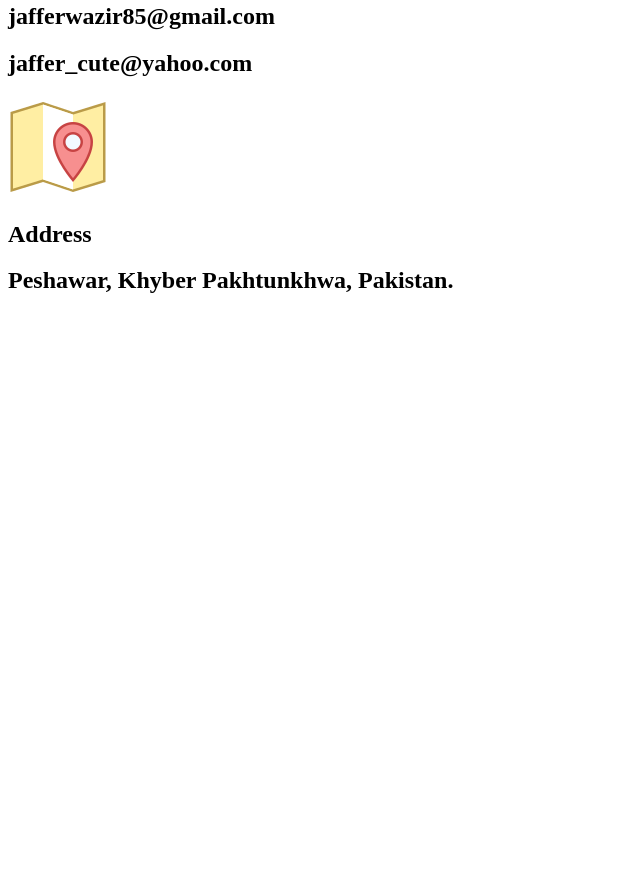
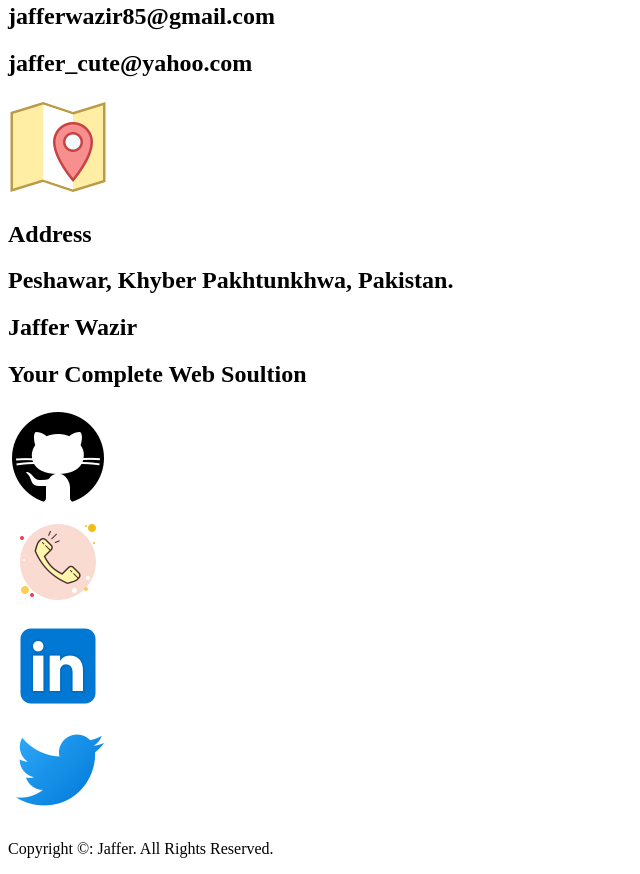
Before and after one commit to Jafferwazir/portfolio-website, a plain HTML site: page index.html in a window 1280 px wide. Shown: the part 8087-8961 px from the top of the page, without its empty margins (0-640 px from the left). Before the commit the page ends 8401 px from the top, so only its background shows below. Drawn offline with Linux system fonts and the light colour scheme.

Commit message:
added footer section

```diff
--- a/index.html
+++ b/index.html
@@ -275,6 +275,39 @@
 
 <!-- Footer Section Start -->
 
+<section class="footer">
+    <div class="footer container"></div>
+    <div class="brand">
+        <h1><span>J</span>affer <span>W</span>azir</h1>
+        <h2>Your Complete Web Soultion</h2>
+        <div class="social-icons">
+
+            <!-- GitHub Link -->
+            <div class="social-item">
+                <a href="https://github.com/Jafferwazir"><img src="./assets/icons/github.png" ></a>
+            </div>
+
+            <!-- Youtube Link -->
+            <div class="social-item">
+                <a href="https://www.youtube.com/"><img src="./assets/icons/phone.png" ></a>
+            </div>
+
+            <!-- LinkedIn Link -->
+            <div class="social-item">
+            <a href="https://www.linkedin.com/feed/"><img src="./assets/icons/linkedin.png" ></a>
+            </div>
+
+            <!-- Twitter Link -->
+            <div class="social-item">
+                <a href="https://twitter.com/?lang=en"><img src="./assets/icons/Twittre.png" ></a>
+                </div>
+
+
+
+        </div>
+        <p>Copyright &copy: Jaffer. All Rights Reserved.</p>
+    </div>
+</section>
 <!-- Footer Section End -->
 
 
```
